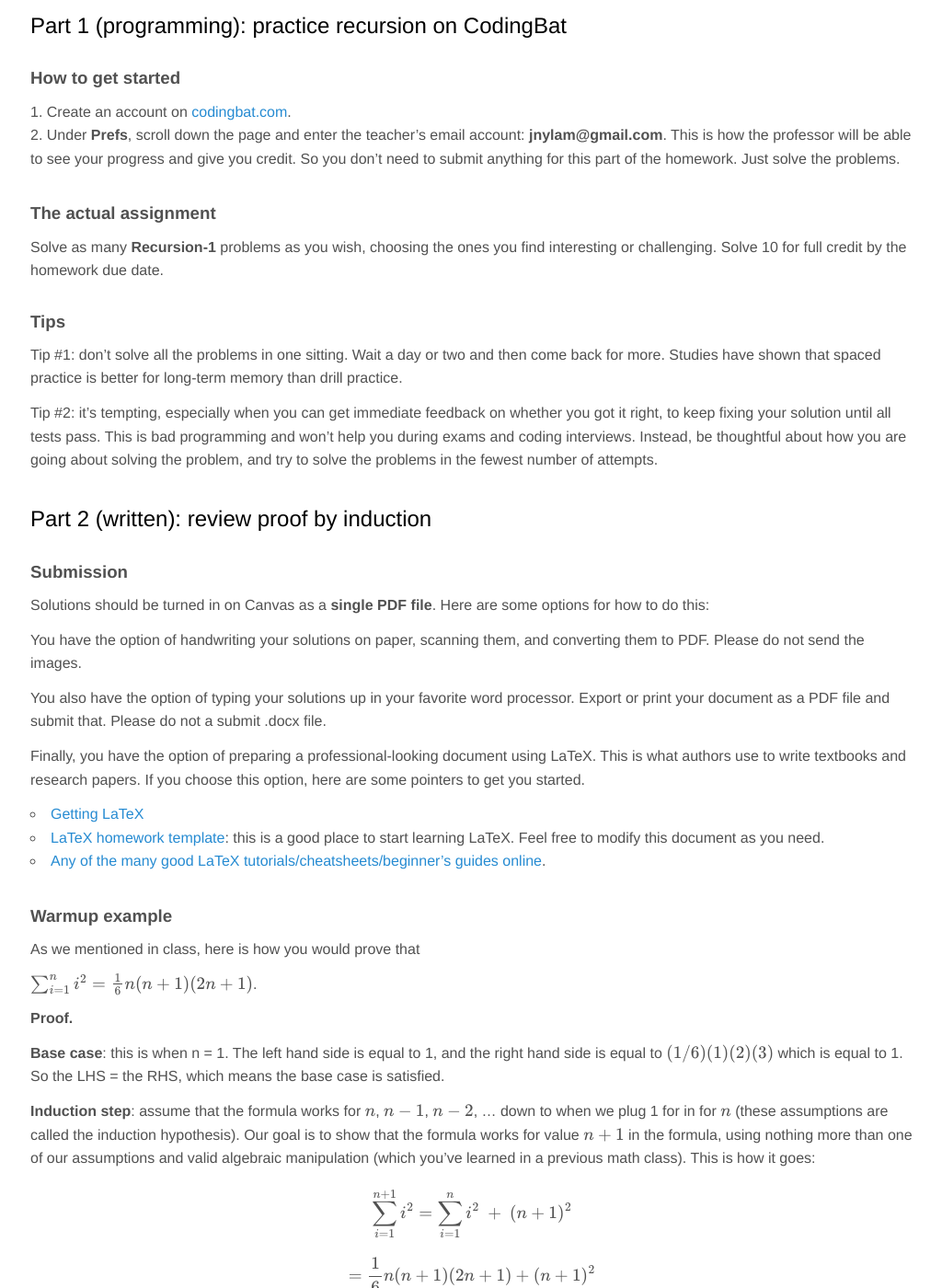
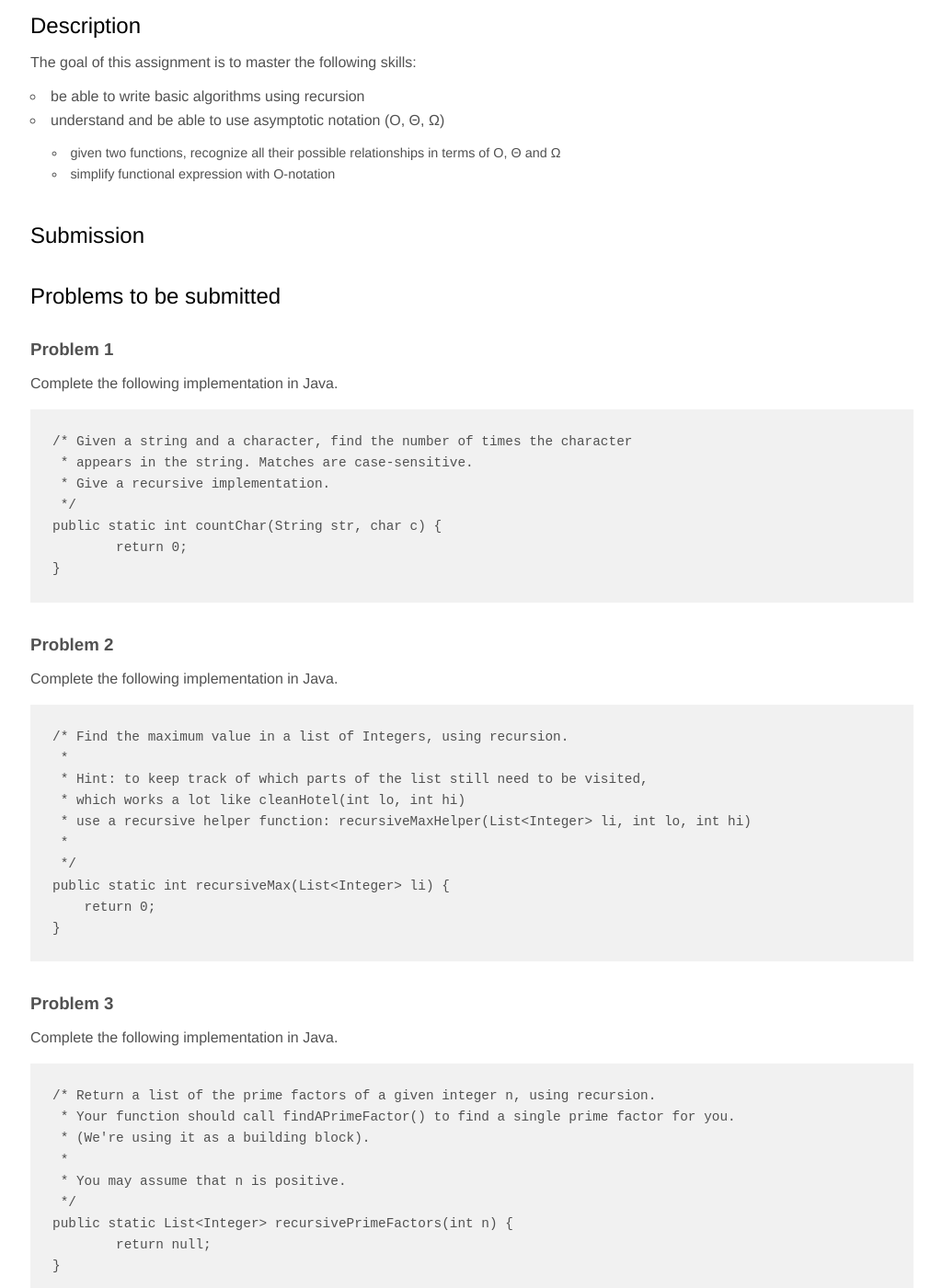
Before and after one commit to jnylam/jnylam.github.io, a Jekyll site: the page built from _courses/146-s17/homework01.md, in a window 1280 px wide and 1400 px high, scrolled down 284 px. Shown: the whole window at 92% size, without its empty margins (127-1151 px from the left). Built offline with Jekyll 4.4.1, drawn with Linux system fonts in a browser that asks for light colours; formulas are drawn with MathJax 3; some of the changed text lies outside the part shown.

Commit message:
add homework 1

````diff
--- a/_courses/146-s17/homework01.md
+++ b/_courses/146-s17/homework01.md
@@ -6,169 +6,128 @@ mathjax: true
 navorder: 0
 ---
 
-## Part 1 (programming): practice recursion on CodingBat
+## Description
 
-### How to get started
+The goal of this assignment is to master the following skills:
 
-1. Create an account on [codingbat.com](//codingbat.com).
-2. Under __Prefs__, scroll down the page and enter the teacher's email account: __jnylam@gmail.com__. This is how the professor will be able to see your progress and give you credit. So you don't need to submit anything for this part of the homework. Just solve the problems.
+* be able to write basic algorithms using recursion
+* understand and be able to use asymptotic notation (O, &Theta;, &Omega;)
+    * given two functions, recognize all their possible relationships in terms of O, &Theta; and &Omega;
+    * simplify functional expression with O-notation
 
-### The actual assignment
+## Submission
 
-Solve as many __Recursion-1__ problems as you wish, choosing the ones you find interesting or challenging. Solve 10 for full credit by the homework due date.
-
-### Tips
-
-Tip #1: don't solve all the problems in one sitting. Wait a day or two and then come back for more. Studies have shown that spaced practice is better for long-term memory than drill practice.
-
-Tip #2: it's tempting, especially when you can get immediate feedback on whether you got it right, to keep fixing your solution until all tests pass. This is bad programming and won't help you during exams and coding interviews. Instead, be thoughtful about how you are going about solving the problem, and try to solve the problems in the fewest number of attempts.
-
-## Part 2 (written): review proof by induction
-
-### Submission
-
-Solutions should be turned in on Canvas as a __single PDF file__. Here are some options for how to do this:
-
-You have the option of handwriting your solutions on paper, scanning them, and converting them to PDF. Please do not send the images.
-
-You also have the option of typing your solutions up in your favorite word processor. Export or print your document as a PDF file and submit that. Please do not a submit .docx file.
-
-Finally, you have the option of preparing a professional-looking document using LaTeX. This is what authors use to write textbooks and research papers. If you choose this option, here are some pointers to get you started.
-
-* [Getting LaTeX](https://www.latex-project.org/get/)
-* [LaTeX homework template](http://www.jennylam.cc/assets/template.zip): this is a good place to start learning LaTeX. Feel free to modify this document as you need.
-* [Any of the many good LaTeX tutorials/cheatsheets/beginner's guides online](https://lmddgtfy.net/?q=Latex%20quickstart).
-
-### Warmup example
-
-As we mentioned in class, here is how you would prove that
-
-$$ \sum_{i = 1}^n i^2 = \frac{1}{6}n(n+1)(2n+1)$$.
-
-__Proof.__
-
-__Base case__: this is when n = 1. The left hand side is equal to 1, and the right hand side is equal to $$(1/6)(1)(2)(3)$$ which is equal to 1. So the LHS = the RHS, which means the base case is satisfied.
-
-__Induction step__: assume that the formula works for $$n$$, $$n - 1$$, $$n - 2$$, ... down to when we plug 1 for in for $$n$$ (these  assumptions are called the induction hypothesis). Our goal is to show that the formula works for value $$n +1$$ in the formula, using nothing more than one of our assumptions and valid algebraic manipulation (which you've learned in a previous math class). This is how it goes:
-
-$$\sum_{i = 1}^{n+1} i^2 = \sum_{i = 1}^n i^2 \ + \ (n+1)^2$$
-
-$$ = \frac{1}{6}n(n+1)(2n+1) + (n+1)^2 $$
-
-$$= \frac{1}{6}(n+1)(n(2n+1)+6(n+1)) $$
-
-$$= \frac{1}{6}(n+1)(2n^2 + 7n + 6) $$
-
-$$= \frac{1}{6}(n+1)(n+2)(2n+3) $$
-
-$$= \frac{1}{6}(n+1)(n+2)(2(n+1)+1)$$
-
-Since we proved the formula for $$n+1$$, this concludes the proof.
-
-
-### Warmup 1 (optional)
-
-Prove by induction that
-
-$$\sum_{i = 1}^n (2i - 1) = n^2$$
-
-### Warmup 2 (optional)
-
-Prove by induction that
-
-$$\sum_{i = 1}^m (3i - 2) = \frac{m(3m+1)}{2}$$
-
-### Warmup 3 (optional)
-
-Prove by induction that
-
-$$\sum_{k = 1}^n (4k - 3) = n(2n - 1)$$
-
-### Warmup 4 (optional)
-
-Prove by induction that
-
-$$\sum_{j = 1}^k (3j) = \frac{(3k)(k+1)}{2}$$
-
-### Warmup 5 (optional)
-
-Prove by induction that
-
-$$\sum_{j = 1}^r 5j = \frac{5r(r+1)}{2}$$
-
+## Problems to be submitted
 
 ### Problem 1
-Prove the following formula by induction.
 
-$$ \sum_{i = 1}^n i \times (i!) = (n+1)! - 1$$
+Complete the following implementation in Java.
+
+```
+/* Given a string and a character, find the number of times the character
+ * appears in the string. Matches are case-sensitive.
+ * Give a recursive implementation.
+ */
+public static int countChar(String str, char c) {
+	return 0;
+}
+```
 
 ### Problem 2
 
-Prove the following formula by induction.
+Complete the following implementation in Java.
 
-$$\frac{1}{1\cdot 2} + \frac{1}{2 \cdot 3} + \cdots + \frac{1}{n(n+1)}$$
-
-Find a formula for this expression by examining the values of this expression for small values of $$n$$. Use mathematical induction to prove your result.
+```
+/* Find the maximum value in a list of Integers, using recursion.
+ *
+ * Hint: to keep track of which parts of the list still need to be visited,
+ * which works a lot like cleanHotel(int lo, int hi)
+ * use a recursive helper function: recursiveMaxHelper(List<Integer> li, int lo, int hi)
+ *
+ */
+public static int recursiveMax(List<Integer> li) {
+    return 0;
+}
+```
 
 ### Problem 3
 
-Show by mathematical induction that if $h > -1$, then
+Complete the following implementation in Java.
 
-$$1 + nh \leq (1+h)^n$$
+```
+/* Return a list of the prime factors of a given integer n, using recursion.
+ * Your function should call findAPrimeFactor() to find a single prime factor for you.
+ * (We're using it as a building block).
+ *
+ * You may assume that n is positive.
+ */
+public static List<Integer> recursivePrimeFactors(int n) {
+	return null;
+}
 
-for all $$n \in \mathbf{N}$$. This is called __Bernouilli's inequality__.
+/* Return a prime factor of n. */
+public static int findAPrimeFactor(int n) {
+	for (int f = 2; f < n; f++)
+		if (n % f == 0)
+			return f;
+	return n;
+}
+```
 
 ### Problem 4
 
-For which nonnegative integers $$n$$ is $$2n + 3 \leq 2^n$$? Prove your answer using mathematical induction.
+Show that $$3^{\log_4n} = n^{\log_43}$$ using log rules. Give an identity that generalizes this equality. (This problem is an exercise is using log/exponent rules. The identity will also be useful for simplifying expressions.)
 
 ### Problem 5
+_a)_ If $$f(n)$$ is $$O(g(n))$$, is it necessarily true that $$2^{f(n)}$$ is $$O(2^{g(n)})$$? Justify your answer.
 
-Let $$T: \mathbf{N} \to \mathbf{R}$$ be defined recursively by $$T(0) = 0$$ and
-
-$$T(n) = T(\lfloor n/2\rfloor) + n$$
-
-Prove that $$T(n) \leq 2n$$. (Hint: use the fact that $$\lfloor n \rfloor \leq n$$.)
+_b)_ Explain why the statement "The running time of algorithm $$A$$ is at least $$O(n^2)$$" is meaningless.
 
 ### Problem 6
 
-Let $$\text{fib}(n)$$ be the $$n$$-th Fibonacci number:
+Order by $$\Theta$$-notation, and indicate those have the same asymptotic growth rate (i.e., that are $$\Theta$$ of each other): $$e^n$$, $$n$$, $$2^n$$, $$n \log n$$, $$\log n$$, $$n^2$$, $$n^4$$, $$n \log_{10} n$$, $$\sqrt{n}$$, $$\sqrt[36]{n}$$, $$2^{n^2}$$, $$\log \sqrt{n}$$, $$(\log n)^2$$, $$\log n^2$$.
 
-$$\text{fib}(n) = \begin{cases}
-1 & \text{if } n = 0 \text{ or } 1\\
-\text{fib}(n - 1) + \text{fib}(n - 2) & \text{else}
-\end{cases}$$
+__Note:__ intuitively, "$$f$$ is $$\Theta(g)$$" roughly means "$$f = g$$", the same way that "$$f$$ is $$O(g)$$" roughly means "$$f \leq g$$".
 
-Show that $$\sum_{k = 0}^n \left(\text{fib}(k)\right)^2 = \text{fib}(n)\text{fib}(n+1)$$ for all positive integers $$n$$.
+Formally, "$$f$$ is $$\Theta(g)$$" means "$$f$$ is $$O(g)$$" and "$$g$$ is $$O(f)$$".
+
 
 ### Problem 7
+Give a big-$$O$$ estimate for each of the following functions. For the function $$g$$ in your estimate that $$f(n)$$ is $$O(g(n))$$ use as simple of a function $$g$$ as possible, and of the smallest order.
 
-Show that $$\text{fib}(n) \leq 2^n$$ for all $$n \in \mathbf{N}.$$
+__a)__ $$5n^3 - 7n^2 + 88$$
+__b)__ $$ (n\log n + n^2)(n^3 + 2)$$
+__c)__ $$\log(n^3 + 1) + (\log n)^2$$
+__d)__ $$(n \log n + 1)^2 + (\log n + 1)(n^2 + 1)$$
+__e)__ $$n^{2n} + n^{n^2}$$
+__f)__ $$(n! + 2^n)(n^3 + \log(n^2 + 1))$$
+__g)__ $$n \cdot (5/4)^{\log_4n + 1}$$
 
-### Problem 8 (extra credit)
+__Hint__: you can simplify __g)__ to $$O(n^?)$$ where ? is something for you to determine.
 
-Recall that $$\displaystyle \prod_{x \in \varnothing} x = 1$$ and define the powerset $$P(A)$$ of a set $$A$$ as
+### Problem 8
+Give a big-$$O$$ estimate for each of the following functions. For the function $$g$$ in your estimate that $$f(n)$$ is $$O(g(n))$$ use as simple of a function $$g$$ as possible, and of the smallest order.
 
-$$P(A) = \{ S \mid S \subseteq A \}.$$
+__a)__ $$\displaystyle \sum_{i = 10}^n i$$
+__b)__ $$\displaystyle \sum_{i = 1}^{\log_2 n} ni$$
+__c)__ $$\displaystyle \sum_{i = 1}^{n} 4^n$$
+__d)__ $$\displaystyle \sum_{i = 1}^{n} 4^i$$
+__e)__ $$\displaystyle \sum_{i = 1}^{\log_2 n} 4^i$$
+__f)__ $$\displaystyle \sum_{i = 1}^{\log_2 n} n(1/3)^i$$
 
-Show that
+## Additional problems (not to be submitted)
 
-$$\sum_{s \in P(\{1, 2, \dots, n\})} \frac{1}{\prod_{x \in s}x} = n + 1.$$
+### need more practice with recursion?
 
-## Getting help
+- finish the practice problems in
+- at [codingbat.com](//codingbat.com), solve __Recursion-1__ problems
 
-Since it's Labor Day on Monday, there's no office hours or class. If you have questions or need help, a good place to do this is on Piazza.
+### challenging asymptotic growth rates
 
+The following functions commonly appear in the analysis of more advanced algorithms:
 
-## Rubric
+* $$\log \log n$$,
+* $$n / (\log \log n)$$,
+* [$$\log^* n$$](https://en.wikipedia.org/wiki/Iterated_logarithm) (you can also find an explanation in the textbook)
 
-This assignment is worth 20 points:
-
-* 5 points for reasonable attempt on 10 programming problems from Recursion-1.
-* 5 points (0.5 per problem) for correctly solved programming problems.
-* 6 points for reasonable attempt on all 7  written problems. This means all answers must be justified. Getting the "right answer" doesn't count without a reasonable explanation as to how you got it. The solutions must be entirely written by yourself (that is, no copying).
-* 4 points for correctness on 2 of the written problems, randomly chosen by the grader.
-
-Warmup: You can submit the warmup problems for feedback as well, but those won't count towards the grade. Those are meant as easier practice problems if you are having trouble with the main problems.
-
-Bonus: 0.5 point extra credit for each additional Recursion-1 problem towards homework recorded at the end of the semester. So you can keep coming back before each exam and practice some more. The last day to get points for this will be on the day before the final exam.
+ Can you order these with respect to the functions in Problem 6?
````
Also changed, not shown: _courses/146-s17/index.md (+2 -1 lines).
